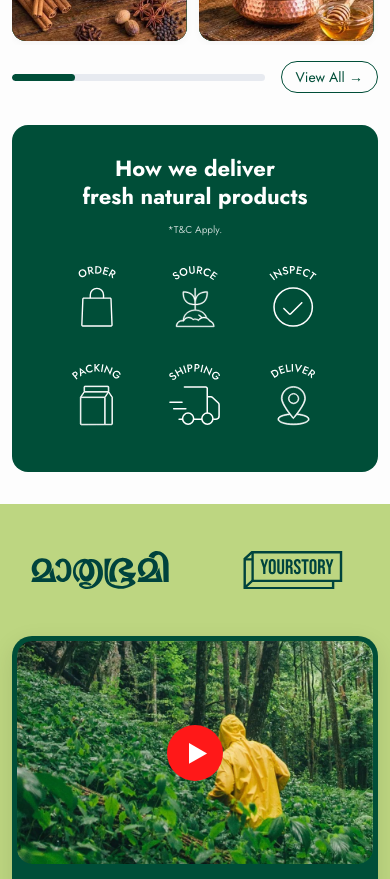
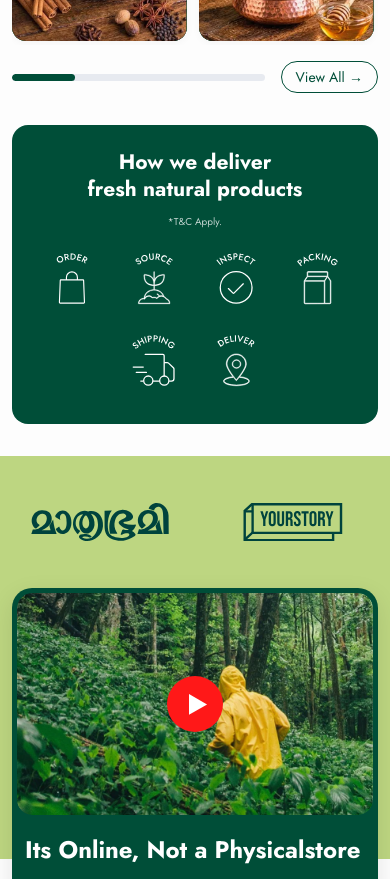
Before and after one commit to prakrithi2026/prakrithi, a React (Vite) app in the folder frondend/: page / in a window 390 px wide. Shown: the part 1500-2379 px from the top of the page. Built offline with nearby package versions, Linux system fonts and the light colour scheme; no server answers; a web font is replaced by a local one.

Commit message:
style(delivery): adjust how we deliver section image sizes, alignment, and spacing

```diff
--- a/frondend/src/components/storefront/DeliverySection.css
+++ b/frondend/src/components/storefront/DeliverySection.css
@@ -21,12 +21,12 @@
 
 .delivery-banner {
   width: 100%;
-  min-height: 200px;
+  min-height: 180px;
   color: #fff;
   border-radius: 16px;
   display: flex;
   align-items: center;
-  padding: 24px 34px 24px 44px;
+  padding: 22px 34px 22px 40px;
   gap: 28px;
   position: relative;
   overflow: hidden;
@@ -68,9 +68,9 @@
   min-width: 0;
   display: flex;
   align-items: center;
-  justify-content: flex-end;
-  gap: clamp(8px, 1.1vw, 14px);
-  margin-left: auto;
+  justify-content: flex-start;
+  gap: clamp(12px, 1.7vw, 24px);
+  margin-left: clamp(36px, 4.5vw, 72px);
 }
 
 .delivery-step {
@@ -96,8 +96,8 @@
   display: flex;
   align-items: center;
   justify-content: center;
-  width: clamp(68px, 6.5vw, 96px);
-  height: clamp(68px, 6.5vw, 96px);
+  width: clamp(56px, 5.2vw, 76px);
+  height: clamp(56px, 5.2vw, 76px);
   flex-shrink: 0;
 }
 
@@ -105,7 +105,7 @@
   display: inline-flex;
   align-items: center;
   justify-content: center;
-  font-size: 32px;
+  font-size: 28px;
   color: #FFFFFF;
   line-height: 1;
   user-select: none;
@@ -120,8 +120,8 @@
 .step-icon-img {
   width: 100%;
   height: 100%;
-  max-width: 96px;
-  max-height: 96px;
+  max-width: 76px;
+  max-height: 76px;
   object-fit: contain;
   transition: transform 0.25s ease;
 }
@@ -135,21 +135,22 @@
   align-items: center;
   justify-content: center;
   flex-shrink: 0;
-  width: 18px;
-  height: 18px;
-  transform: translateY(6px);
+  width: 16px;
+  height: 16px;
+  transform: translateY(4.5px);
 }
 
 .step-arrow-img {
-  width: 18px;
-  height: 12px;
+  width: 16px;
+  height: 11px;
   object-fit: contain;
   display: block;
 }
 
 @media (max-width: 1150px) {
   .delivery-banner {
-    padding: 20px 16px 20px 28px;
+    min-height: 160px;
+    padding: 18px 16px 18px 24px;
     gap: 16px;
   }
 
@@ -161,19 +162,31 @@
     font-size: 20px;
   }
 
+  .delivery-steps {
+    gap: 14px;
+    margin-left: 28px;
+    justify-content: flex-start;
+  }
+
   .step-icon {
-    width: 74px;
-    height: 74px;
+    width: 62px;
+    height: 62px;
   }
 
   .step-icon-img {
-    max-width: 74px;
-    max-height: 74px;
+    max-width: 62px;
+    max-height: 62px;
+  }
+
+  .step-arrow {
+    width: 13px;
+    height: 13px;
+    transform: translateY(3.5px);
   }
 
   .step-arrow-img {
-    width: 15px;
-    height: 11px;
+    width: 13px;
+    height: 9px;
   }
 }
 
@@ -182,8 +195,8 @@
     flex-direction: column;
     min-height: auto;
     height: auto;
-    padding: 30px 20px;
-    gap: 24px;
+    padding: 24px 16px;
+    gap: 20px;
     text-align: center;
     background: #004E38;
   }
@@ -194,7 +207,7 @@
   }
 
   .delivery-left h3 {
-    font-size: 22px;
+    font-size: 21px;
   }
 
   .delivery-title-line {
@@ -203,25 +216,25 @@
 
   .delivery-steps {
     flex-wrap: wrap;
-    gap: 16px;
+    gap: 14px;
     justify-content: center;
     margin-left: 0;
   }
 
   .step-icon {
-    width: 82px;
-    height: 82px;
+    width: 68px;
+    height: 68px;
   }
 
   .step-icon-img {
-    width: 82px;
-    height: 82px;
-    max-width: 82px;
-    max-height: 82px;
+    width: 68px;
+    height: 68px;
+    max-width: 68px;
+    max-height: 68px;
   }
 
   .delivery-step {
-    min-width: 82px;
+    min-width: 68px;
   }
 
   .step-arrow {
```
